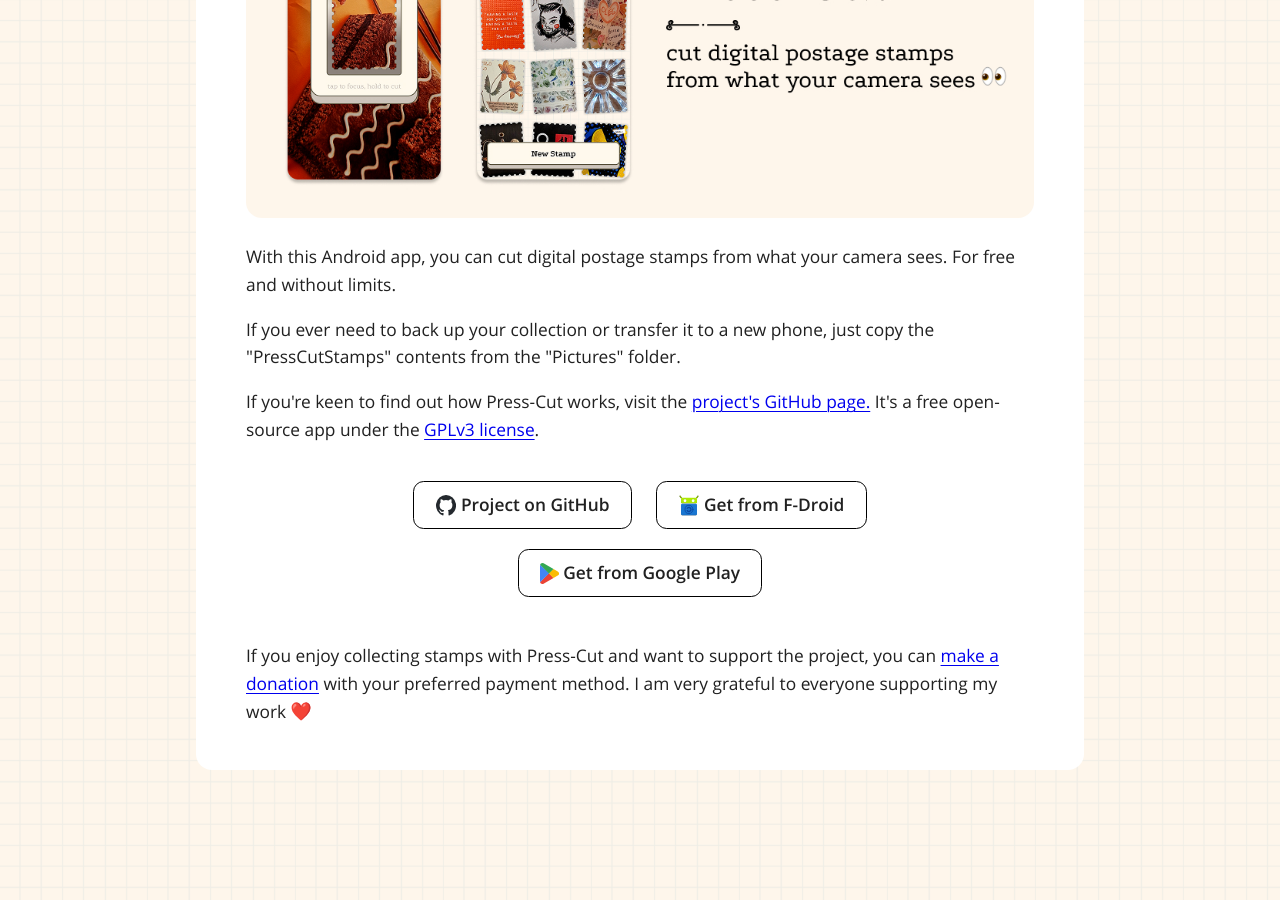
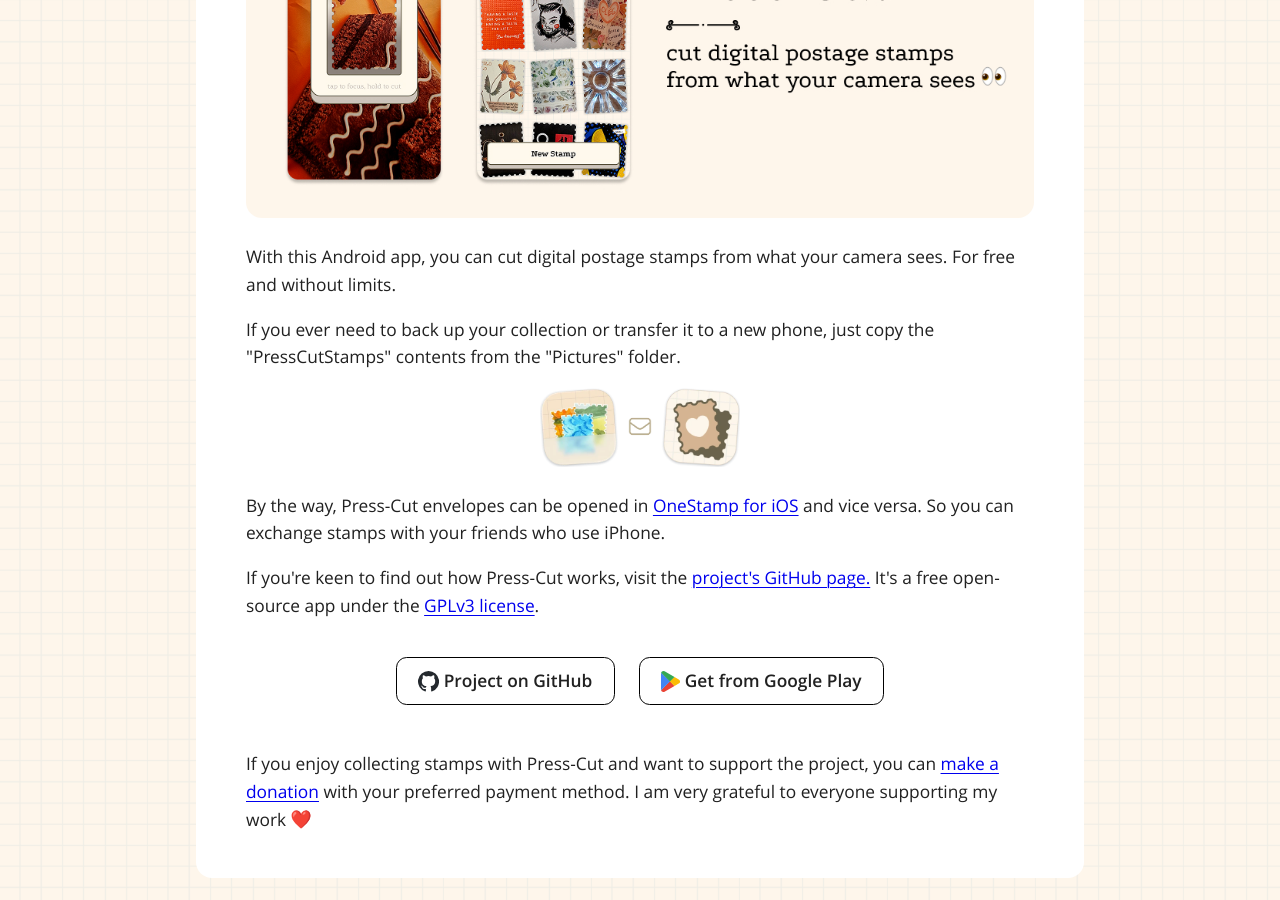
Before and after one commit to Radiokot/website, a Jekyll site: the page built from _projects/press-cut.html, in a window 1280 px wide and 900 px high, scrolled down 1226 px. Built offline with Jekyll 4.4.1, drawn with Linux system fonts in a browser that asks for light colours.

Commit message:
Update Press-Cut description

```diff
--- a/_projects/press-cut.html
+++ b/_projects/press-cut.html
@@ -41,6 +41,16 @@
     If you ever need to back up your collection or transfer it to a new phone, just copy the
     "PressCutStamps" contents from the "Pictures" folder.
 </p>
+<center>
+<img width="200" alt="{{ page.title }}"
+    src="{% link /assets/img/projects/{{ page.slug }}/onestamp_presscut.webp %}" />
+</center>
+<p>
+    By the way, Press-Cut envelopes can be opened in
+    <a href="https://apps.apple.com/us/app/onestamp/id6760986254" target="_blank">
+        OneStamp for iOS</a> and vice versa.
+    So you can exchange stamps with your friends who use iPhone.
+</p>
 <p>
     If you're keen to find out how Press-Cut works, visit the
     <a href="https://github.com/Radiokot/press-cut-app/tree/main?tab=readme-ov-file#technical-details"
@@ -53,10 +63,6 @@
     <a class="button" href="https://github.com/Radiokot/press-cut-app" target="_blank">{% include
         emoji.html
         name = 'github' %} Project on GitHub</a>
-    <a itemprop="downloadUrl" class="button"
-        href="https://f-droid.org/packages/ua.com.radiokot.camerapp/" target="_blank">{% include
-        emoji.html name = 'fdroid' %} Get from F-Droid</a>
-    <br>
     <a itemprop="downloadUrl" class="button"
         href="https://play.google.com/store/apps/details?id=ua.com.radiokot.camerapp"
         target="_blank">{% include
```
Also changed, not shown: .zed/settings.json (added), assets/img/projects/press-cut/onestamp_presscut.webp (added).
